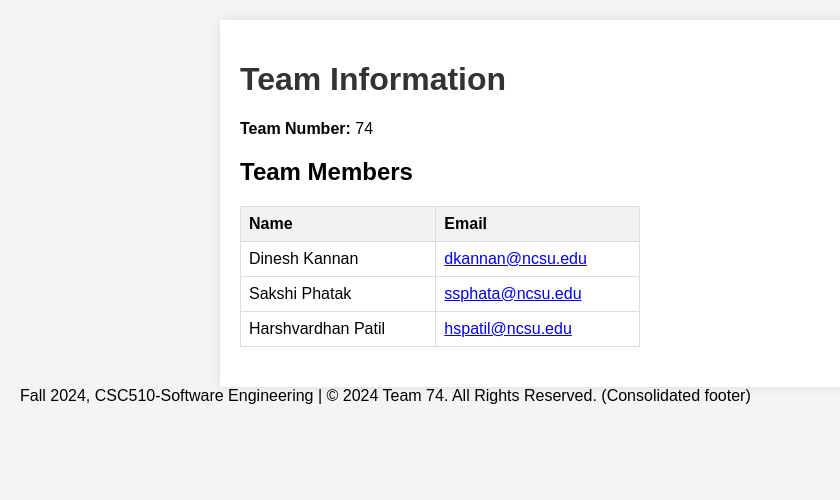
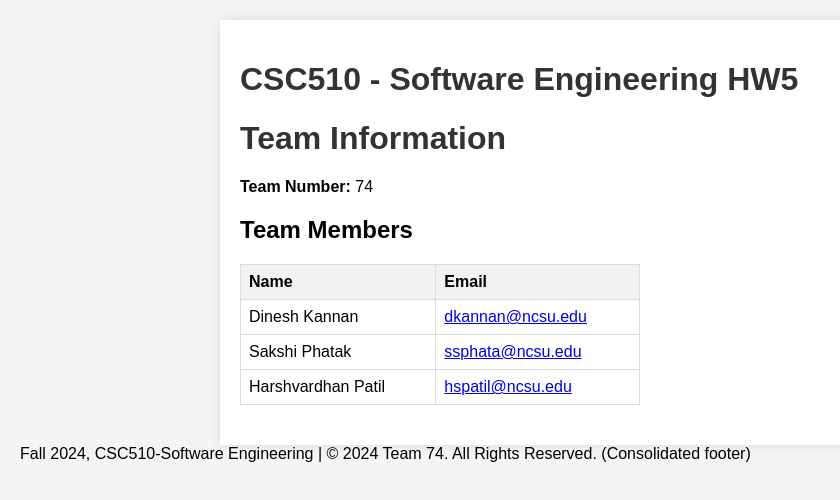
Before and after one commit to SoftwareEngineeringNCSU101/HW5, a plain HTML site: page index.html in a window 1280 px wide. Shown: the whole page, without its empty margins (0-840 px from the left). Drawn offline with Linux system fonts and the light colour scheme.

Commit message:
Added a heading to index.html

```diff
--- a/index.html
+++ b/index.html
@@ -39,6 +39,7 @@
 </head>
 <body>
     <div class="container">
+	<h1>CSC510 - Software Engineering HW5</h1>
         <h1>Team Information</h1>
         <p><strong>Team Number:</strong> 74</p>
 
```
